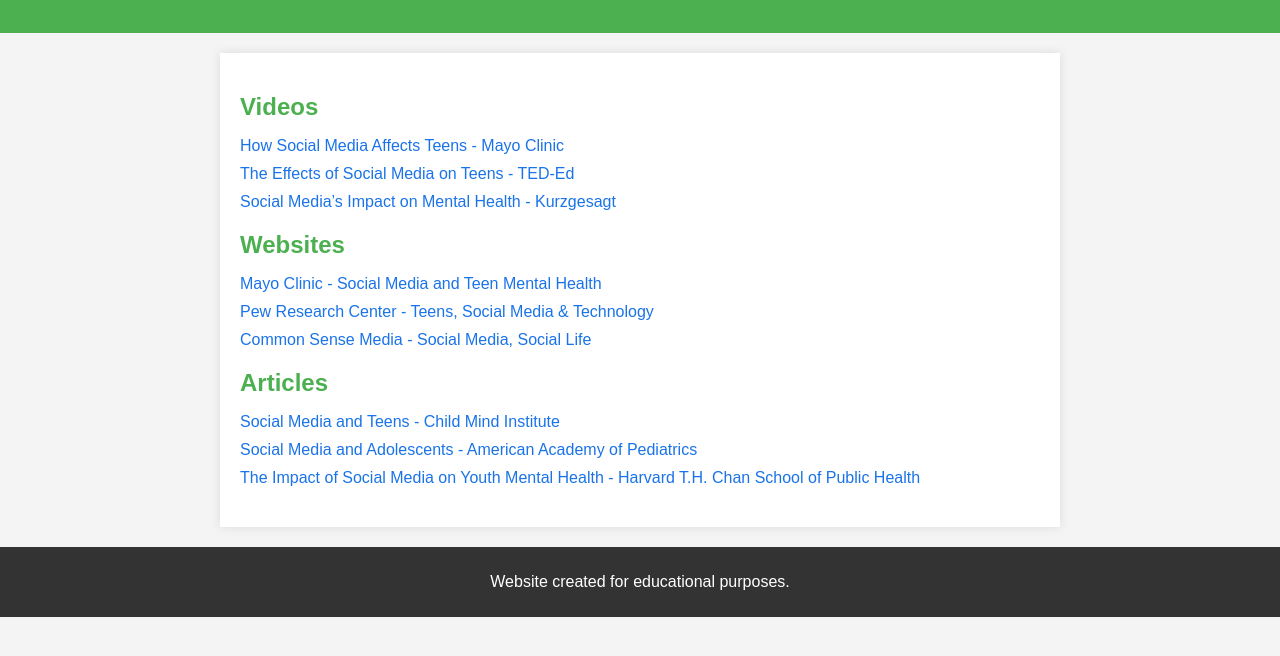
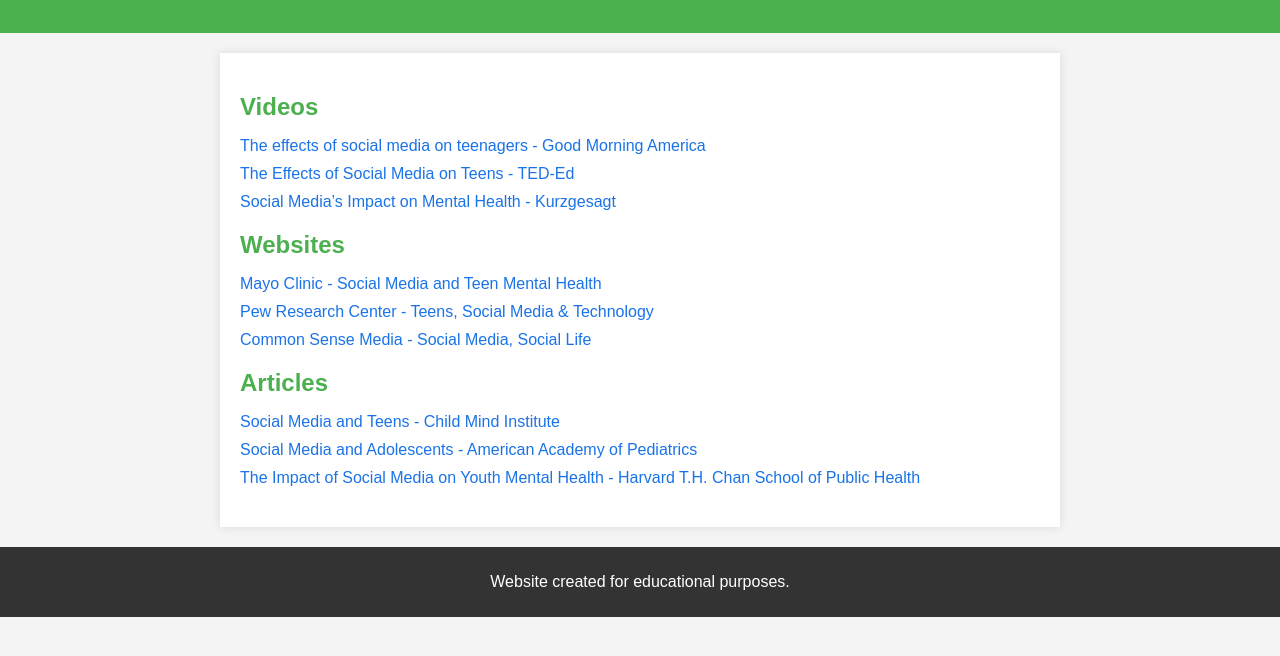
Before and after one commit to Nandrol/social-media-impact-website, a plain HTML site: page index.html in a window 1280 px wide. Shown: the part 94-750 px from the top of the page. Drawn offline with Linux system fonts and the light colour scheme.

Commit message:
Update index.html

```diff
--- a/index.html
+++ b/index.html
@@ -17,8 +17,8 @@
             <h2>Videos</h2>
             <ul>
                 <li>
-                    <a href="https://www.youtube.com/watch?v=Vb2e3U2yRrE" target="_blank">
-                        How Social Media Affects Teens - Mayo Clinic
+                    <a href="https://www.youtube.com/watch?v=Wl-TJyPKu_s" target="_blank">
+                        The effects of social media on teenagers - Good Morning America
                     </a>
                 </li>
                 <li>
```
